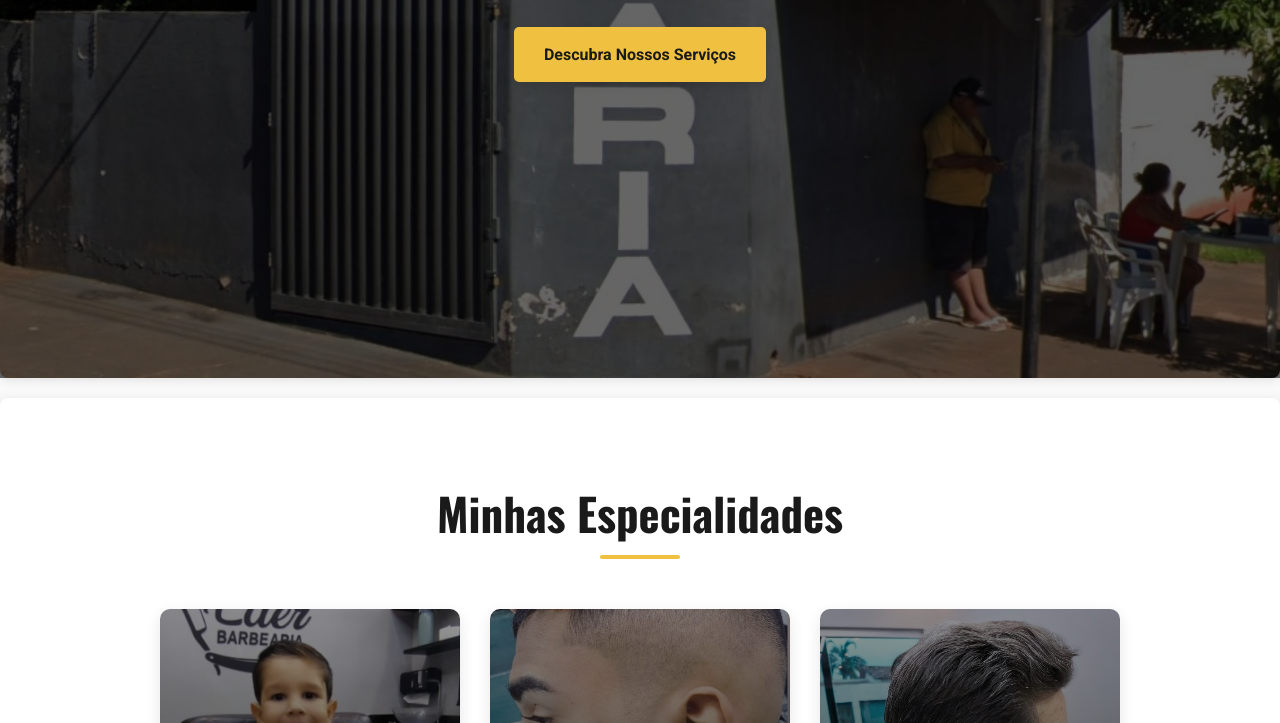
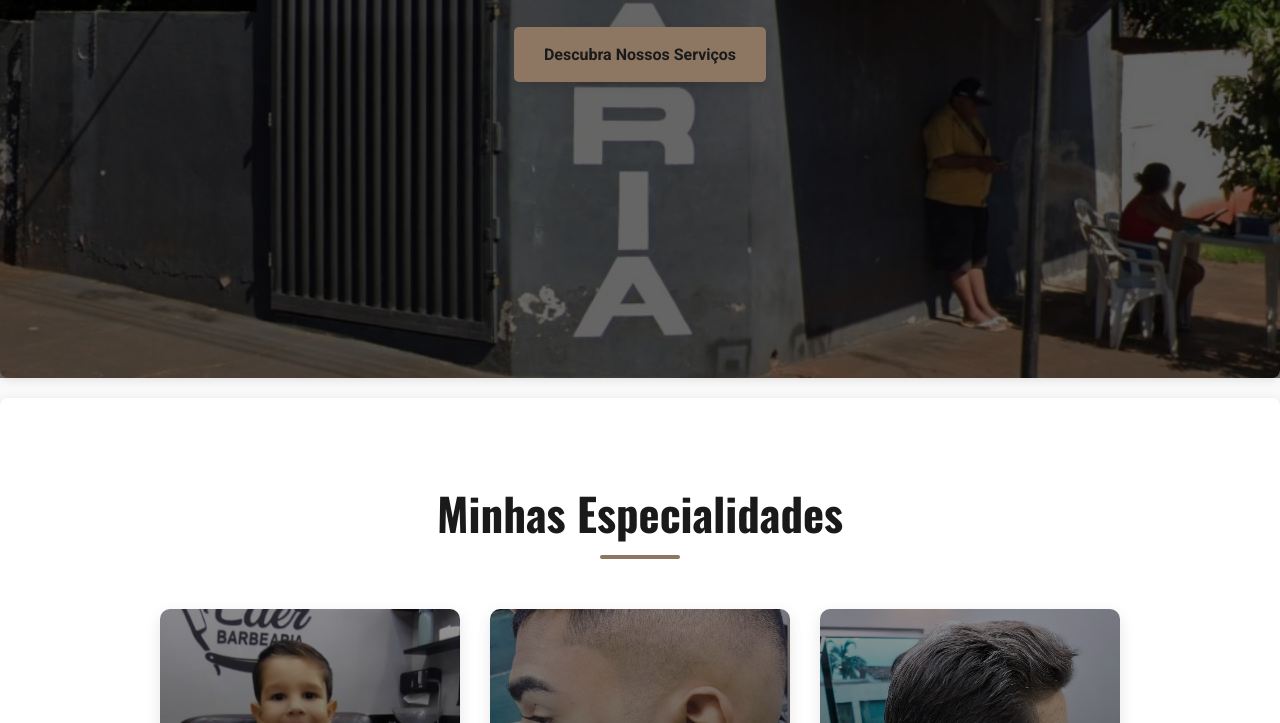
Before and after one commit to kratosboladao98/EderBarbearia, a plain HTML site: page index.html in a window 1280 px wide. Shown: the part 520-1243 px from the top of the page. Drawn offline with nearby package versions, Linux system fonts and the light colour scheme.

Commit message:
Update style.css

```diff
--- a/style.css
+++ b/style.css
@@ -2,7 +2,7 @@
 
 :root {
     --primary-color: #1a1a1a;
-    --secondary-color: #f0c040;
+    --secondary-color: #8D7762ff;
     --text-dark: #333;
     --text-light: #f4f4f4;
     --bg-light: #f9f9f9;
```
